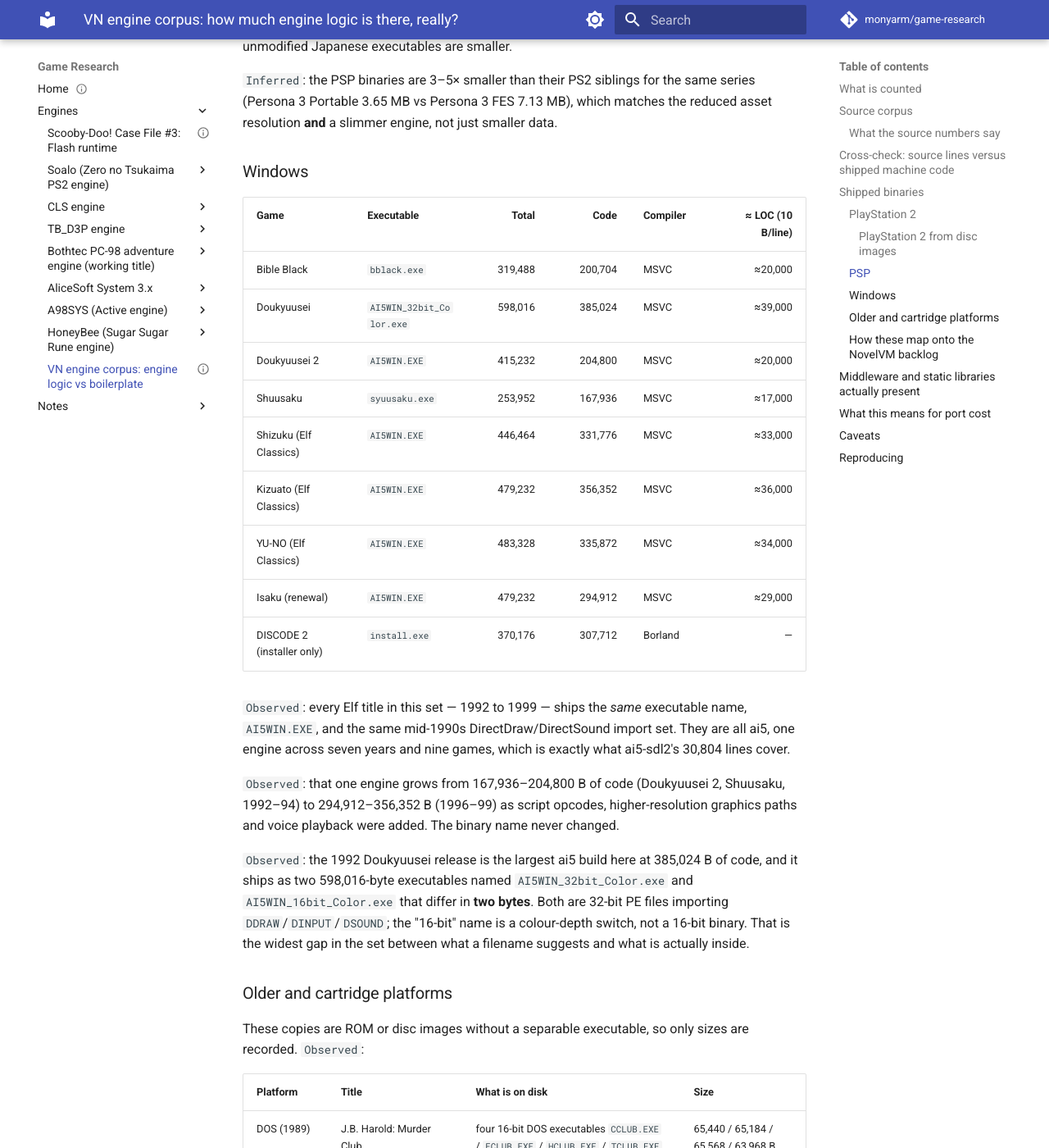
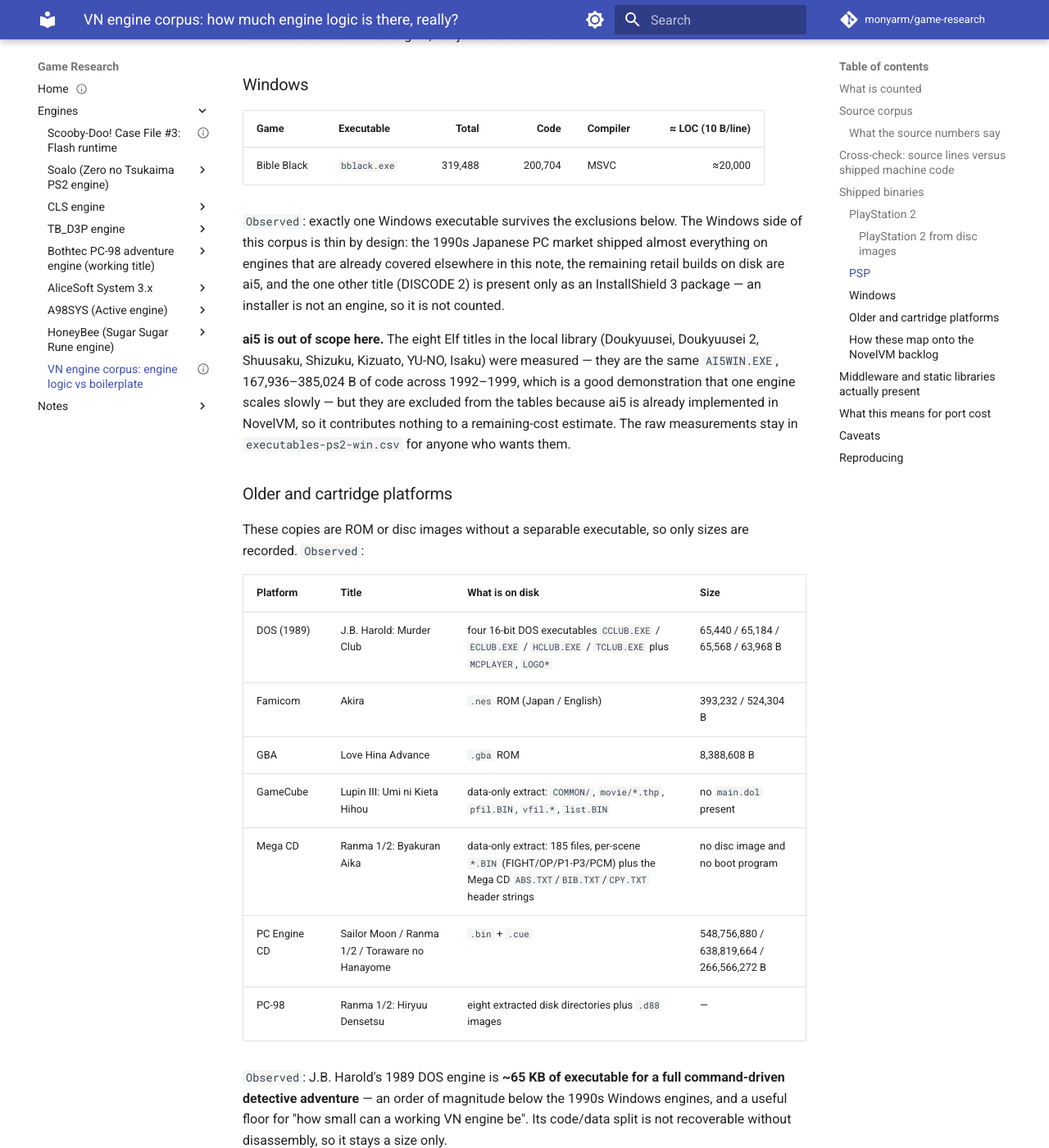
Before and after one commit to monyarm/game-research, an MkDocs documentation site: the page built from docs/engines/vn-engine-corpus.md, in a window 1280 px wide and 1400 px high, scrolled down 9781 px. Shown: the whole window at 82% size. Built offline with MkDocs 1.6.1 and Material for MkDocs 9.7.7, drawn with Linux system fonts in a browser that asks for light colours; comment, search, counter and statistics services are not loaded; some of the changed text lies outside the part shown.

Commit message:
docs: exclude ai5 and installer-only entries from VN engine corpus
ai5 is already implemented in NovelVM, so its eight measured Windows
executables and the two ai5 source projects add nothing to a remaining
cost estimate; they stay in the raw CSVs but leave the tables. The
DISCODE 2 copy is an InstallShield 3 package and cannot be installed on
this host, so its installer is dropped rather than counted as a game.

Also states plainly that the binary code figures are gross .text: CRT,
SDK and middleware are not subtracted, and a symbol-based subtraction
from the Persona 4 decompilation is only a lower bound.

```diff
--- a/docs/data/vn-corpus/source-loc.csv
+++ b/docs/data/vn-corpus/source-loc.csv
@@ -22,11 +22,9 @@ rlvm,RealLive,reimplementation,GPL-3.0,e38cda7,https://github.com/eglaysher/rlvm
 xsystem35-sdl2,AliceSoft System 3.x,reimplementation,GPL-2.0,4cabebf,https://github.com/kichikuou/xsystem35-sdl2,41053,2813,0,0,0,0,0,0,0,
 KiriKiri SDL2 port,KiriKiri,port of released source,MIT,8cea182,https://github.com/krkrz/krkrsdl2,35863,670,0,0,0,1371,0,0,0,
 shiinario-rs,ShiinaRio,reimplementation,MIT,3e560c6,https://github.com/kiKiRei/ShiinaRio,34424,1015,0,0,4867,0,0,0,0,
-ai5-sdl2,Elf ai5 (PC-98/Win),reimplementation,GPL-3.0,ad7a703,https://github.com/b-stack/ai5-sdl2,30804,3596,0,0,0,0,0,0,0,
 Ace Attorney decompilation,Capcom AA (GBA),matching decomp,none,744219a,https://github.com/atasro2/pwaa1,30384,0,0,0,0,0,9242,0,56303,
 VileVN,TLove / GSS,released source,GPL-3.0,f6e48d6,https://sourceforge.net/p/vilevn/,24218,9258,0,0,20735,0,7688,23681,0,
 Xuse engine sources,Xuse XLVNS,released source,none,7a4bc8f,(no public repository),18805,0,0,0,0,0,2344,0,0,
 ONScripter,NScripter,reimplementation,GPL-2.0,848a608,https://github.com/onscripter/onscripter,17210,3392,0,0,942,11464,0,0,0,
-libai5,Elf ai5 (PC-98/Win),reimplementation,GPL-3.0,779913d,https://github.com/b-stack/libai5,9320,0,0,0,0,0,0,0,0,
 libnpengine,Nitroplus,reimplementation,LGPL-3.0,da1a175,https://github.com/TriggerRokko/libnpengine,4856,0,0,0,0,0,0,0,0,
 Shin Megami Tensei disassembly,Atlus SMT (SFC),disassembly,GPL-3.0,6d950c0,https://github.com/spannerisms/smt1dasm,3,0,0,0,0,0,0,0,251146,pure assembly listing
--- a/docs/engines/vn-engine-corpus.md
+++ b/docs/engines/vn-engine-corpus.md
@@ -30,11 +30,11 @@ measurements instead of guesses.
 
 Two independent data sets are combined:
 
-1. **Source side** — 31 public projects that either *are* a visual novel engine
+1. **Source side** — 29 public projects that either *are* a visual novel engine
    (released source or a port) or *reimplement* one (a playable rewrite, or a matching
    decompilation that reproduces the original binary function by function).
 2. **Binary side** — the shipped executables of the games actually sitting in the local
-   and remote libraries: **33 executables (13 PlayStation 2, 11 PSP, 9 Windows)** measured
+   and remote libraries: **25 executables (13 PlayStation 2, 11 PSP, 1 Windows)** measured
    section by section, plus size-only records for the cartridge and disc platforms where
    no separable executable exists.
 
@@ -97,12 +97,10 @@ included), so they are directly comparable across languages.
 | [xsystem35-sdl2](https://github.com/kichikuou/xsystem35-sdl2) | AliceSoft System 3.x | reimplementation | GPL-2.0 | `4cabebf` | 41,053 | 2,813 | — | — | — | — | — |  |
 | [KiriKiri SDL2 port](https://github.com/krkrz/krkrsdl2) | KiriKiri | port of released source | MIT | `8cea182` | 35,863 | 670 | — | — | — | 1,371 | — |  |
 | [shiinario-rs](https://github.com/kiKiRei/ShiinaRio) | ShiinaRio | reimplementation | MIT | `3e560c6` | 34,424 | 1,015 | — | — | 4,867 | — | — |  |
-| [ai5-sdl2](https://github.com/b-stack/ai5-sdl2) | Elf ai5 (PC-98/Win) | reimplementation | GPL-3.0 | `ad7a703` | 30,804 | 3,596 | — | — | — | — | — |  |
 | [Ace Attorney decompilation](https://github.com/atasro2/pwaa1) | Capcom AA (GBA) | matching decomp | none | `744219a` | 30,384 | — | — | — | — | — | 9,242 |  |
 | [VileVN](https://sourceforge.net/p/vilevn/) | TLove / GSS | released source | GPL-3.0 | `f6e48d6` | 24,218 | 9,258 | — | — | 20,735 | — | 7,688 |  |
 | Xuse engine sources (no public repository) | Xuse XLVNS | released source | none | `7a4bc8f` | 18,805 | — | — | — | — | — | 2,344 |  |
 | [ONScripter](https://github.com/onscripter/onscripter) | NScripter | reimplementation | GPL-2.0 | `848a608` | 17,210 | 3,392 | — | — | 942 | 11,464 | — |  |
-| [libai5](https://github.com/b-stack/libai5) | Elf ai5 (PC-98/Win) | reimplementation | GPL-3.0 | `779913d` | 9,320 | — | — | — | — | — | — |  |
 | [libnpengine](https://github.com/TriggerRokko/libnpengine) | Nitroplus | reimplementation | LGPL-3.0 | `da1a175` | 4,856 | — | — | — | — | — | — |  |
 | [Shin Megami Tensei disassembly](https://github.com/spannerisms/smt1dasm) | Atlus SMT (SFC) | disassembly | GPL-3.0 | `6d950c0` | 3 | — | — | — | — | — | — | pure assembly listing |
 
@@ -111,9 +109,9 @@ Raw rows, including the per-bucket file lists, are committed as
 
 ### What the source numbers say
 
-**A playable reimplementation of a script-driven engine is 9k–75k lines.** libai5 9k,
-ONScripter (NScripter) 17k, ai5-sdl2 31k, shiinario-rs 34k, krkrsdl2 36k, xsystem35 41k,
-rlvm 42k, xsystem4 75k. The engines above that are not "bigger engines" but *collections*:
+**A playable reimplementation of a script-driven engine is 17k–75k lines.** ONScripter
+(NScripter) 17k, shiinario-rs 34k, krkrsdl2 36k, xsystem35 41k, rlvm 42k, xsystem4 75k.
+The engines above that are not "bigger engines" but *collections*:
 OpenBGI 120k covers a dozen BGI revisions at once, Impacto 124k carries per-title
 compatibility profiles (23.6k) and per-game glue (23.6k), KiriKiri Z 114k includes the TJS2
 compiler and four graphics backends, siglus-rs 376k is four engines plus two format
@@ -168,9 +166,10 @@ subtract the identified middleware share (P4: 35%) to get engine logic.
 
 `Observed`: P4 6,701,696 B `.text`, 781,443 C lines → 8.6 B/line.
 `Observed`: P3 FES 7,134,848 B `.text`, 643,107 C lines → 11.1 B/line.
-`Observed`: ai5-sdl2 is 30,804 lines (of which `doukyuusei2_pal.c` alone is 8,022 lines of
-palette data) against 204,800 B `.text` in `AI5WIN.EXE` → 6.7 B/line raw, ≈9.3 excluding
-the palette table — the same order, on x86.
+`Observed`: ai5-sdl2, measured but kept out of the table because NovelVM already implements
+ai5, is 30,804 lines (of which `doukyuusei2_pal.c` alone is 8,022 lines of palette data)
+against 204,800 B `.text` in `AI5WIN.EXE` → 6.7 B/line raw, ≈9.3 excluding the palette
+table — the same order, on x86.
 `Inferred`: therefore ~10 B/line for PS2, PSP and PC alike.
 
 ## Shipped binaries
@@ -291,30 +290,19 @@ resolution **and** a slimmer engine, not just smaller data.
 | Game | Executable | Total | Code | Compiler | ≈ LOC (10 B/line) |
 | --- | --- | ---: | ---: | --- | ---: |
 | Bible Black | `bblack.exe` | 319,488 | 200,704 | MSVC | ≈20,000 |
-| Doukyuusei | `AI5WIN_32bit_Color.exe` | 598,016 | 385,024 | MSVC | ≈39,000 |
-| Doukyuusei 2 | `AI5WIN.EXE` | 415,232 | 204,800 | MSVC | ≈20,000 |
-| Shuusaku | `syuusaku.exe` | 253,952 | 167,936 | MSVC | ≈17,000 |
-| Shizuku (Elf Classics) | `AI5WIN.EXE` | 446,464 | 331,776 | MSVC | ≈33,000 |
-| Kizuato (Elf Classics) | `AI5WIN.EXE` | 479,232 | 356,352 | MSVC | ≈36,000 |
-| YU-NO (Elf Classics) | `AI5WIN.EXE` | 483,328 | 335,872 | MSVC | ≈34,000 |
-| Isaku (renewal) | `AI5WIN.EXE` | 479,232 | 294,912 | MSVC | ≈29,000 |
-| DISCODE 2 (installer only) | `install.exe` | 370,176 | 307,712 | Borland | — |
 
-`Observed`: every Elf title in this set — 1992 to 1999 — ships the *same* executable name,
-`AI5WIN.EXE`, and the same mid-1990s DirectDraw/DirectSound import set. They are all ai5,
-one engine across seven years and nine games, which is exactly what ai5-sdl2's 30,804
-lines cover.
+`Observed`: exactly one Windows executable survives the exclusions below. The Windows side of
+this corpus is thin by design: the 1990s Japanese PC market shipped almost everything on
+engines that are already covered elsewhere in this note, the remaining retail builds on disk
+are ai5, and the one other title (DISCODE 2) is present only as an InstallShield 3
+package — an installer is not an engine, so it is not counted.
 
-`Observed`: that one engine grows from 167,936–204,800 B of code (Doukyuusei 2, Shuusaku,
-1992–94) to 294,912–356,352 B (1996–99) as script opcodes, higher-resolution graphics
-paths and voice playback were added. The binary name never changed.
-
-`Observed`: the 1992 Doukyuusei release is the largest ai5 build here at 385,024 B of
-code, and it ships as two 598,016-byte executables named `AI5WIN_32bit_Color.exe` and
-`AI5WIN_16bit_Color.exe` that differ in **two bytes**. Both are 32-bit PE files importing
-`DDRAW`/`DINPUT`/`DSOUND`; the "16-bit" name is a colour-depth switch, not a 16-bit
-binary. That is the widest gap in the set between what a filename suggests and what is
-actually inside.
+**ai5 is out of scope here.** The eight Elf titles in the local library (Doukyuusei,
+Doukyuusei 2, Shuusaku, Shizuku, Kizuato, YU-NO, Isaku) were measured — they are the same
+`AI5WIN.EXE`, 167,936–385,024 B of code across 1992–1999, which is a good demonstration
+that one engine scales slowly — but they are excluded from the tables because ai5 is
+already implemented in NovelVM, so it contributes nothing to a remaining-cost estimate.
+The raw measurements stay in `executables-ps2-win.csv` for anyone who wants them.
 
 ### Older and cartridge platforms
 
@@ -327,7 +315,7 @@ recorded. `Observed`:
 | Famicom | Akira | `.nes` ROM (Japan / English) | 393,232 / 524,304 B |
 | GBA | Love Hina Advance | `.gba` ROM | 8,388,608 B |
 | GameCube | Lupin III: Umi ni Kieta Hihou | data-only extract: `COMMON/`, `movie/*.thp`, `pfil.BIN`, `vfil.*`, `list.BIN` | no `main.dol` present |
-| Mega CD | Ranma 1/2: Byakuran Aika | data-only extract: per-scene `*.BIN` (FIGHT/OP/P1-P3/PCM) plus `IP.BIN` sidecars | no disc image or loader |
+| Mega CD | Ranma 1/2: Byakuran Aika | data-only extract: 185 files, per-scene `*.BIN` (FIGHT/OP/P1-P3/PCM) plus the Mega CD `ABS.TXT`/`BIB.TXT`/`CPY.TXT` header strings | no disc image and no boot program |
 | PC Engine CD | Sailor Moon / Ranma 1/2 / Toraware no Hanayome | `.bin` + `.cue` | 548,756,880 / 638,819,664 / 266,566,272 B |
 | PC-98 | Ranma 1/2: Hiryuu Densetsu | eight extracted disk directories plus `.d88` images | — |
 
@@ -353,8 +341,9 @@ and [#17](https://github.com/monyarm/NovelVM/issues/17); Zero no Tsukaima PS2
 [#90](https://github.com/monyarm/NovelVM/issues/90); Meitantei Conan
 [#77](https://github.com/monyarm/NovelVM/issues/77); Tiger & Bunny
 [#89](https://github.com/monyarm/NovelVM/issues/89); Evangelion Girl Friend
-[#47](https://github.com/monyarm/NovelVM/issues/47); the ai5 Windows titles
-[#35](https://github.com/monyarm/NovelVM/issues/35).
+[#47](https://github.com/monyarm/NovelVM/issues/47); and the ai5 Windows titles
+[#35](https://github.com/monyarm/NovelVM/issues/35), which are measured but excluded from
+the tables below.
 
 Of those, Zero no Tsukaima (Soalo) and Sugar Sugar Rune (HoneyBee) already have engine
 pages on this site; the Persona, Fate/Extra, Code Geass, Conan, Tiger & Bunny and
@@ -390,8 +379,6 @@ Working from the measured engine-logic numbers, not from repository size:
 | Family | Measured engine logic | Port shape |
 | --- | ---: | --- |
 | NScripter | 17k (ONScripter) | small VM, text, one image format |
-| Elf ai5 | 31k + 9k libai5 (9 titles) | done in NovelVM (30k) |
-| Elf ai5 / ai5-sdl2 parity | — | confirms the 30k figure is the whole engine |
 | ShiinaRio | 34k | — |
 | KiriKiri | 36k (portable) / 114k (original) | TJS2 is most of the original |
 | RealLive | 42k (rlvm) | — |
@@ -410,8 +397,8 @@ Working from the measured engine-logic numbers, not from repository size:
 | Nitroplus/Soalo/HoneyBee | no public engine source | measured only from binaries |
 
 **The headline.** For the script-driven engines that make up most of the NovelVM backlog,
-the engine logic lands between **15,000 and 45,000 lines** — the same order as ai5, which
-was ported in one branch. The expensive engines are not "visual novels" but hybrids
+the engine logic lands between **15,000 and 45,000 lines** — the same order as ai5, the one family
+on this list that NovelVM has already finished. The expensive engines are not "visual novels" but hybrids
 (Persona at ~500k, CMVS at ~180k, BGI and MAGES at ~100k because they support a dozen
 revisions each), and in those cases the extra is mostly per-title compatibility code,
 which a port can add one game at a time.
@@ -434,6 +421,15 @@ no public source at all — the majority of the 113 open issues.
   game overstates a single title's cost.
 - **Ace Attorney 2's 115k lines are assembly**, not C. They are engine logic, but they are
   counted separately so the C column stays comparable.
+- **The binary code figures are gross `.text`.** Unlike the source side, they are *not*
+  net of statically linked libraries, CRT or middleware: a PS2 binary's `.text` includes
+  libpad/libmc/libdma, CRI's ADX and Sofdec modules, and the compiler runtime exactly like
+  the game code. Subtracting them needs link-level attribution that a stripped retail ELF
+  does not carry. The one attempt that can be made — summing named functions in the Persona 4
+  decompilation's symbol table — attributes only 81.6% of `.text` to placeholder names and
+  finds 80 KB of it in recognised CRI functions against 156k lines of CRI source, so it is a
+  lower bound, not a usable subtraction. Treat the ≈ LOC columns for middleware-heavy titles
+  (Persona, Zero no Tsukaima, S.Y.K) as upper bounds.
 - **The "≈ LOC" columns are estimates**, converting code bytes at 10 bytes/line, the
   midpoint of the 8.6–11.1 range bracketed by the two Persona decompilations. They are
   labelled as estimates everywhere and are never presented as measurements.
```
Also changed, not shown: docs/index.md (+1 -1 lines), 1 other file.
